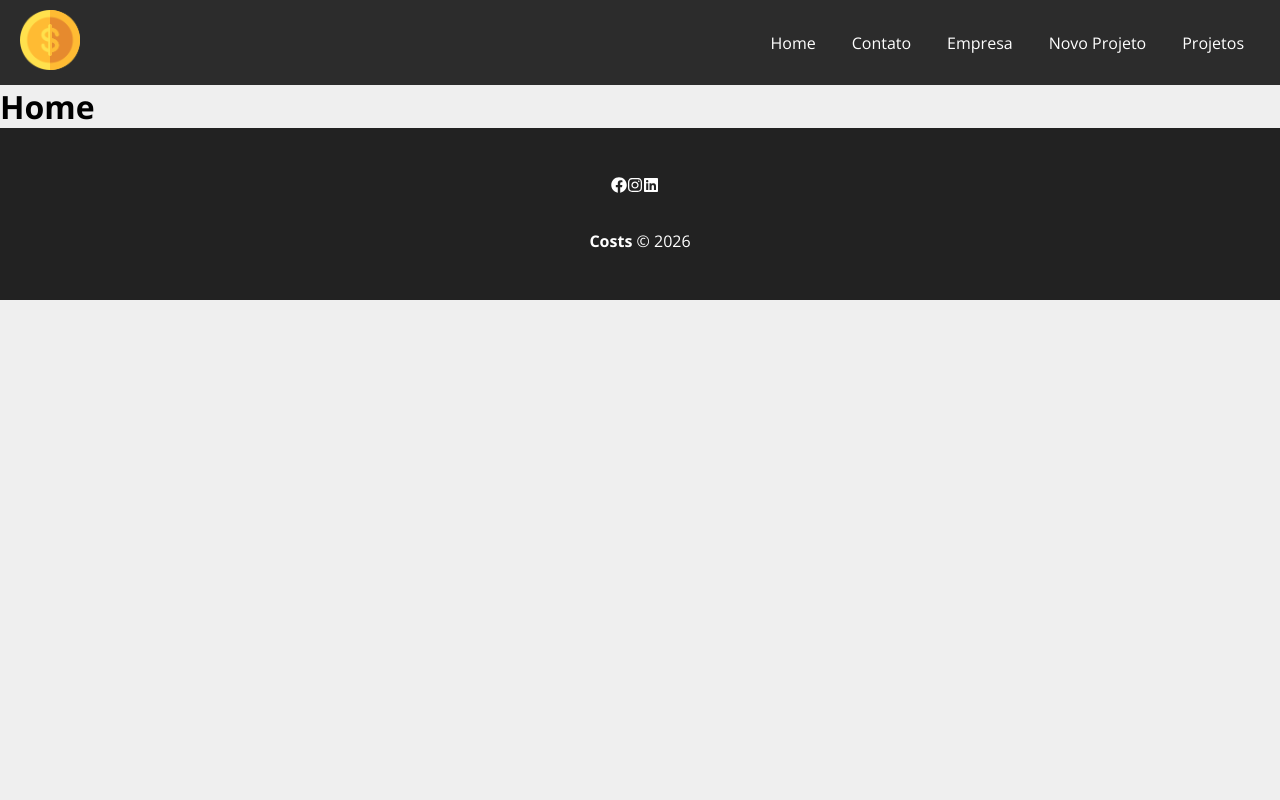
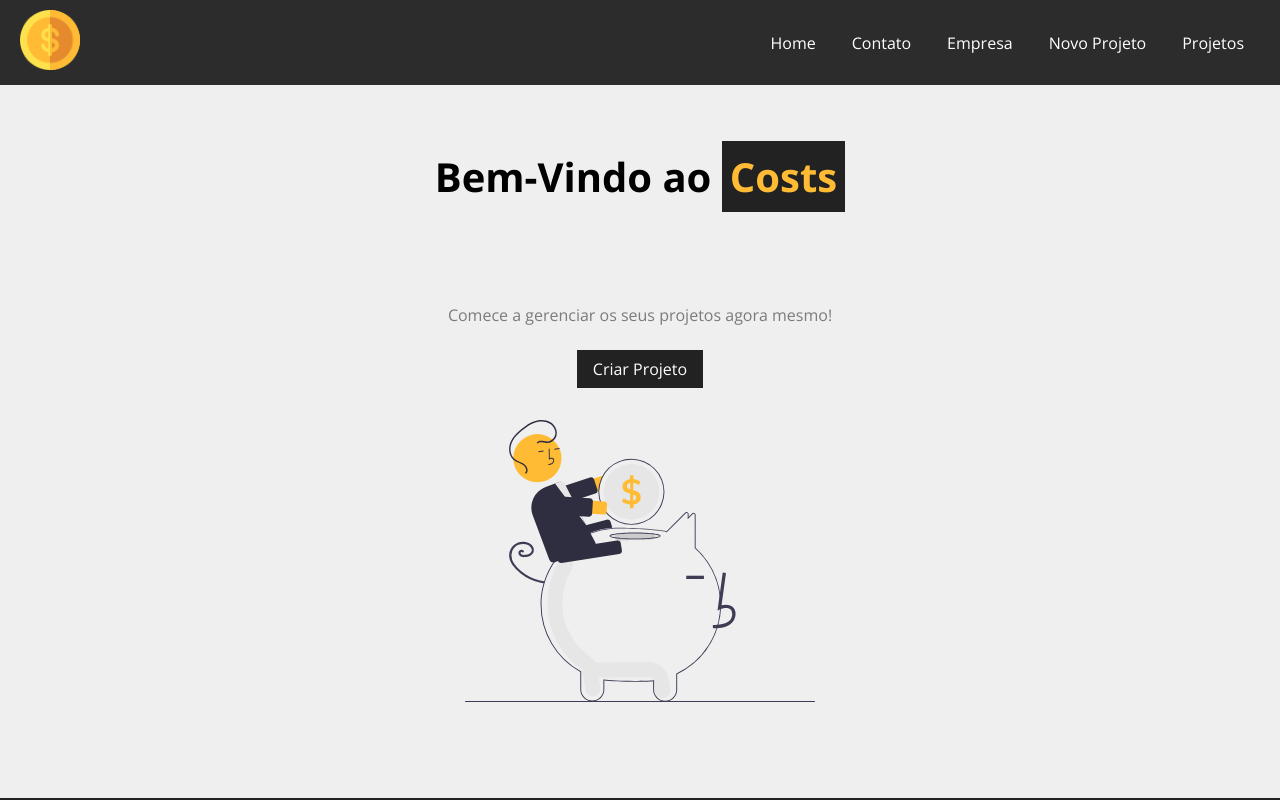
Before and after one commit to AbelardoDivino/Costs, a React (Create React App) app in the folder frontend/costs/: page / in a window 1280 px wide. Shown: the top 800 px of the page. Built offline with nearby package versions, Linux system fonts and the light colour scheme.

Commit message:
update new features

```diff
--- a/frontend/costs/src/components/pages/Home.js
+++ b/frontend/costs/src/components/pages/Home.js
@@ -1,6 +1,14 @@
+import styles from './Home.module.css'
+import savings from '../../img/savings.svg'
+import Linkbottun from './layout/Linkbottun'
 function Home(){
     return (
-      <h1>Home</h1>
+      <section className={styles.home_container}>
+        <h1>Bem-Vindo ao <span>Costs</span></h1>
+        <p>Comece a gerenciar os seus projetos agora mesmo!</p>
+       <Linkbottun to='/newproject' text="Criar Projeto"></Linkbottun>
+        <img src={savings} alt='costs'></img>
+      </section>
     )
 }
 export default Home
--- /dev/null
+++ b/frontend/costs/src/components/pages/Home.module.css
@@ -0,0 +1,29 @@
+.home_container{
+    width: 100%;
+    display: flex;
+    flex-direction: column;
+    align-items: center;
+    justify-content: center;
+    padding: 4em;
+}
+
+.home_container h1{
+    font-size: 2.5em;
+    margin-bottom: 2.5em;
+}
+
+.home_container > h1> span{
+color: #ffbb33;
+padding: 0.2em;
+background-color: #222;
+}
+
+.home_container p{
+margin-bottom: 1.5em;
+color: #7b7b7b;
+}
+
+.home_container img{
+    width: 350px;
+    margin: 2em 0;
+}
--- /dev/null
+++ b/frontend/costs/src/components/pages/layout/Linkbottun.js
@@ -0,0 +1,11 @@
+import { Link } from 'react-router-dom'
+import styles from './Linkbottun.module.css'
+
+function Linkbottun({to,text}){
+    return(
+        <Link to={to} className={styles.btn}>
+        {text}
+        </Link>
+    )
+}
+export default Linkbottun
--- /dev/null
+++ b/frontend/costs/src/components/pages/layout/Linkbottun.module.css
@@ -0,0 +1,11 @@
+.btn{
+   background-color: #222;
+   color: #fff;
+   padding: 0.5em 1em;
+   text-decoration: none;
+   transition: 0.5s;
+}
+
+.btn:hover{
+    color: #ffbb33;
+}
```
